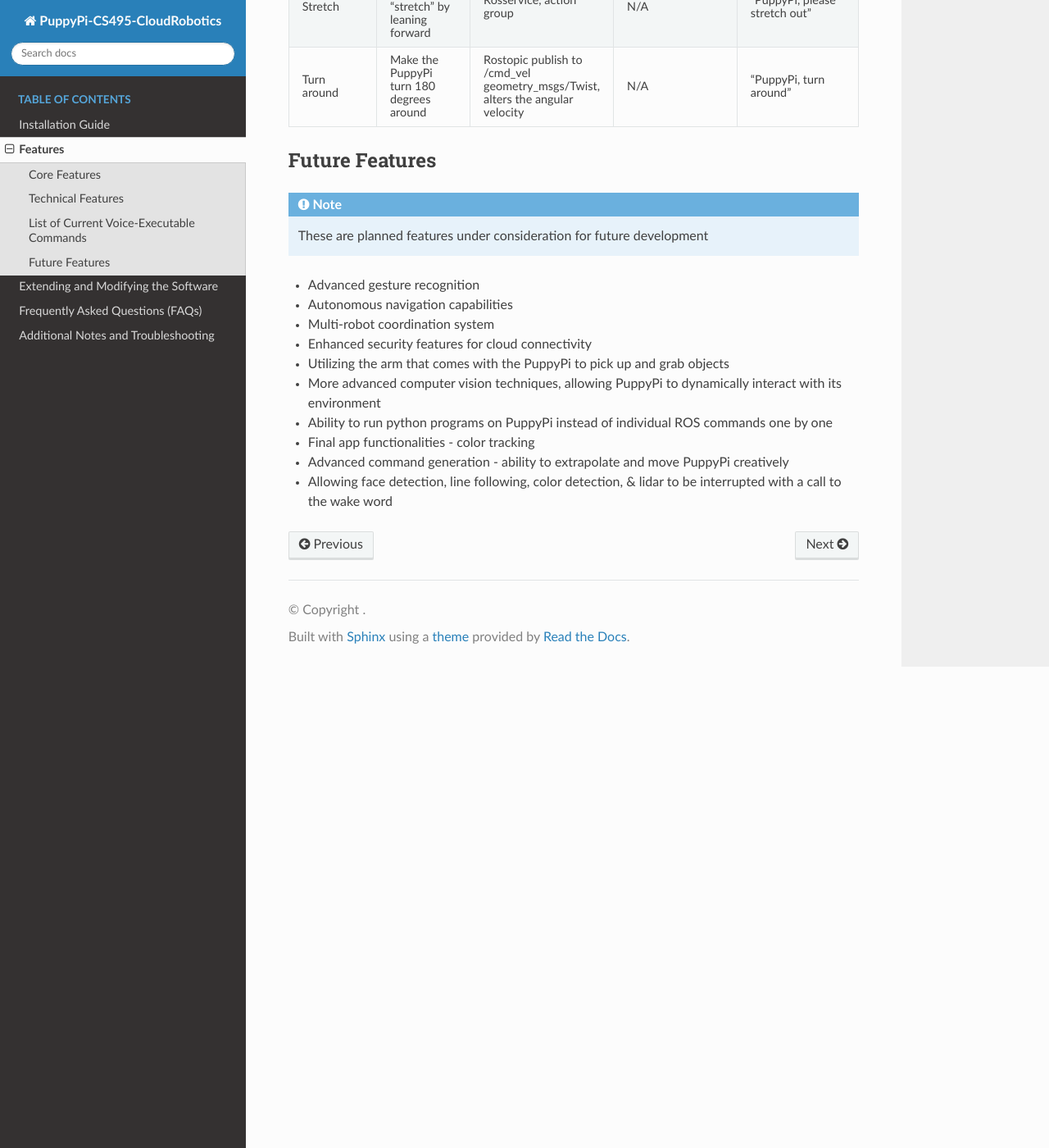
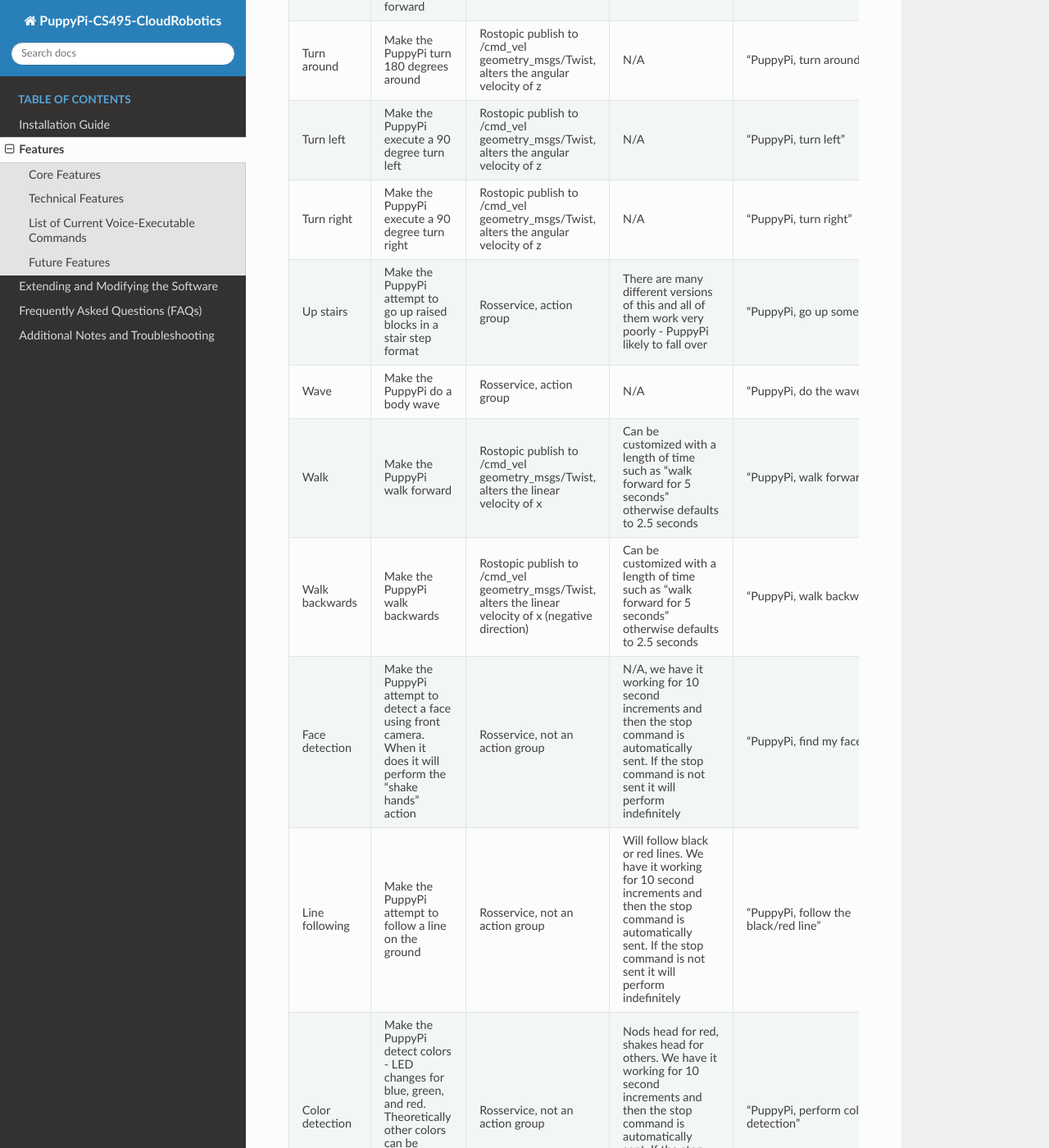
Before and after one commit to CS-495-Cloud-Robotics-Team/PuppyPi, a Sphinx documentation site: the page built from docs/features.rst, in a window 1280 px wide and 1400 px high, scrolled down 3746 px. Shown: the whole window at 82% size. Built offline with Sphinx 7.4.7 and the Read the Docs theme 3.1.0, drawn with Linux system fonts in a browser that asks for light colours; pages that are not in the unit, such as notebooks, are missing from menus; some of the changed text lies outside the part shown.

Commit message:
Update features.rst

```diff
--- a/docs/features.rst
+++ b/docs/features.rst
@@ -186,9 +186,64 @@
      - "PuppyPi, please stretch out"
    * - Turn around
      - Make the PuppyPi turn 180 degrees around
-     - Rostopic publish to /cmd_vel geometry_msgs/Twist, alters the angular velocity
+     - Rostopic publish to /cmd_vel geometry_msgs/Twist, alters the angular velocity of z
      - N/A
      - "PuppyPi, turn around"
+   * - Turn left
+     - Make the PuppyPi execute a 90 degree turn left
+     - Rostopic publish to /cmd_vel geometry_msgs/Twist, alters the angular velocity of z
+     - N/A
+     - "PuppyPi, turn left"
+   * - Turn right
+     - Make the PuppyPi execute a 90 degree turn right
+     - Rostopic publish to /cmd_vel geometry_msgs/Twist, alters the angular velocity of z
+     - N/A
+     - "PuppyPi, turn right"
+   * - Up stairs
+     - Make the PuppyPi attempt to go up raised blocks in a stair step format
+     - Rosservice, action group
+     - There are many different versions of this and all of them work very poorly - PuppyPi likely to fall over
+     - "PuppyPi, go up some stairs"
+   * - Wave
+     - Make the PuppyPi do a body wave
+     - Rosservice, action group
+     - N/A
+     - "PuppyPi, do the wave"
+   * - Walk
+     - Make the PuppyPi walk forward
+     - Rostopic publish to /cmd_vel geometry_msgs/Twist, alters the linear velocity of x
+     - Can be customized with a length of time such as "walk forward for 5 seconds" otherwise defaults to 2.5 seconds
+     - "PuppyPi, walk forward"
+   * - Walk backwards
+     - Make the PuppyPi walk backwards
+     - Rostopic publish to /cmd_vel geometry_msgs/Twist, alters the linear velocity of x (negative direction)
+     - Can be customized with a length of time such as "walk forward for 5 seconds" otherwise defaults to 2.5 seconds
+     - "PuppyPi, walk backwards"
+   * - Face detection
+     - Make the PuppyPi attempt to detect a face using front camera. When it does it will perform the "shake hands" action
+     - Rosservice, not an action group
+     - N/A, we have it working for 10 second increments and then the stop command is automatically sent. If the stop command is not sent it will perform indefinitely
+     - "PuppyPi, find my face"
+   * - Line following
+     - Make the PuppyPi attempt to follow a line on the ground
+     - Rosservice, not an action group
+     - Will follow black or red lines. We have it working for 10 second increments and then the stop command is automatically sent. If the stop command is not sent it will perform indefinitely
+     - "PuppyPi, follow the black/red line"
+   * - Color detection
+     - Make the PuppyPi detect colors - LED changes for blue, green, and red. Theoretically other colors can be created in the Lab Tool we just never got there.
+     - Rosservice, not an action group
+     - Nods head for red, shakes head for others. We have it working for 10 second increments and then the stop command is automatically sent. If the stop command is not sent it will perform indefinitely
+     - "PuppyPi, perform color detection"
+   * - Apriltag detection
+     - Make the PuppyPi detect apriltags and perform the action it is told. Can only detect tags 1,2,3 from tag36h11 group - not sure if there are more but these are all that worked for us.
+     - Rosservice, not an action group
+     - N/A, We have it working for 10 second increments and then the stop command is automatically sent. If the stop command is not sent it will perform indefinitely
+     - "PuppyPi, detect some apriltags"
+   * - Lidar
+     - Make the PuppyPi use the lidar for various features sensing its environment. Requires Lidar to be attached to the PuppyPi.
+     - Rosservice, not an action group
+     - 3 modes - obstacle avoidance, tracking, guarding. We have it working for 10 second increments and then the stop command is automatically sent. If the stop command is not sent it will perform indefinitely
+     - "PuppyPi, do lidar avoidance/tracking/guarding"
 
 
 Future Features
```
